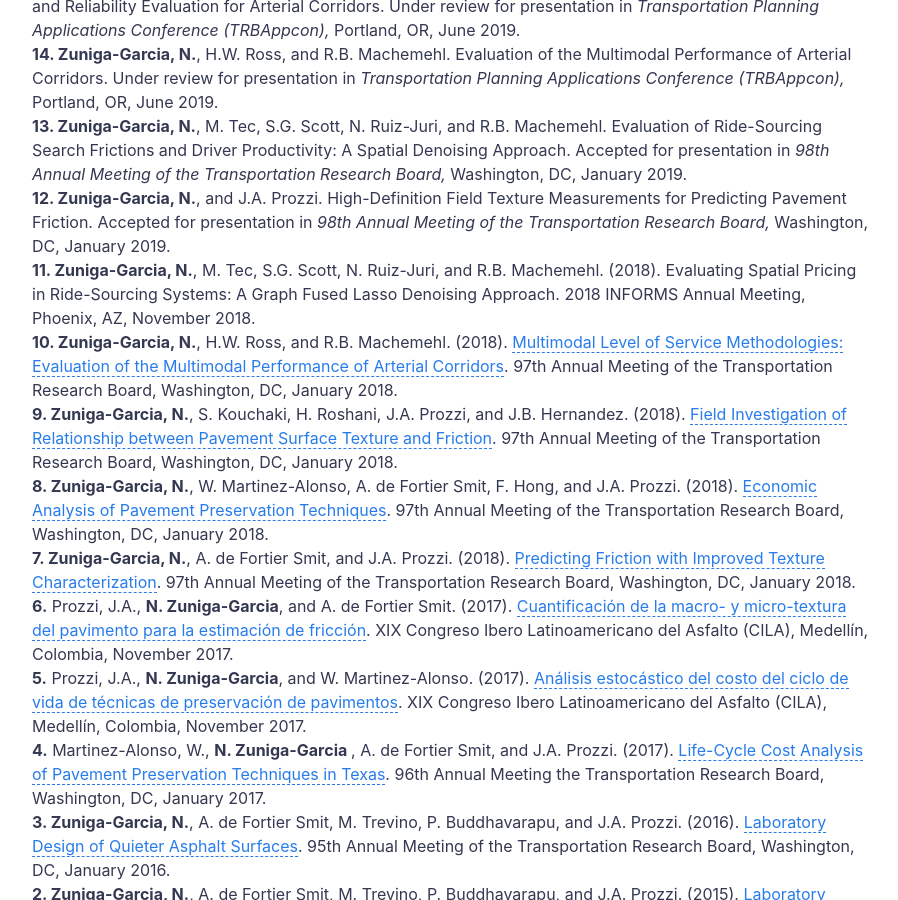
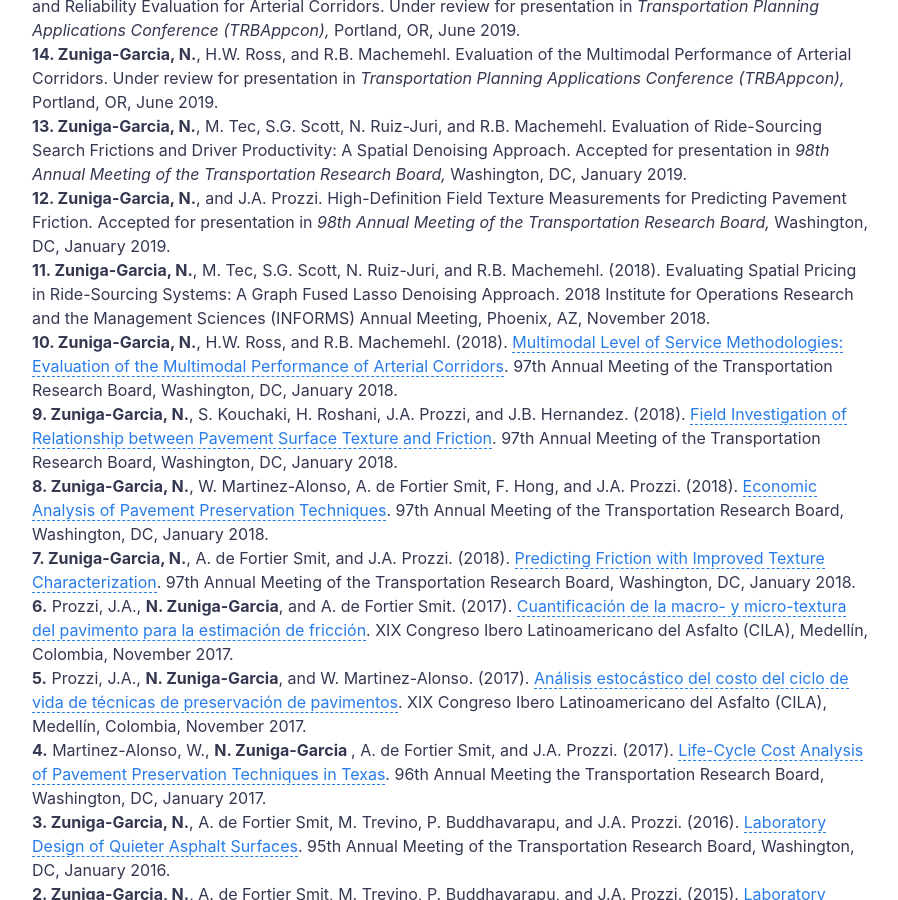
Before and after one commit to nzunigag/nzunigag.github.io, a Jekyll site: the page built from research.md, in a window 1280 px wide and 900 px high, scrolled down 864 px. Shown: the whole window, without its empty margins (188-1086 px from the left). Built offline with Jekyll 4.4.1, drawn with Linux system fonts in a browser that asks for light colours.

Commit message:
Update research.md

```diff
--- a/research.md
+++ b/research.md
@@ -31,7 +31,7 @@ ___
 <br>
 <b>12. Zuniga-Garcia, N.</b>, and J.A. Prozzi. High-Definition Field Texture Measurements for Predicting Pavement Friction. Accepted for presentation in <i> 98th Annual Meeting of the Transportation Research Board,</i> Washington, DC, January 2019.
 <br>
-<b>11. Zuniga-Garcia, N.</b>, M. Tec, S.G. Scott, N. Ruiz-Juri, and R.B. Machemehl. (2018). Evaluating Spatial Pricing in Ride-Sourcing Systems: A Graph Fused Lasso Denoising Approach. 2018 INFORMS Annual Meeting, Phoenix, AZ, November 2018.
+<b>11. Zuniga-Garcia, N.</b>, M. Tec, S.G. Scott, N. Ruiz-Juri, and R.B. Machemehl. (2018). Evaluating Spatial Pricing in Ride-Sourcing Systems: A Graph Fused Lasso Denoising Approach. 2018 Institute for Operations Research and the Management Sciences (INFORMS) Annual Meeting, Phoenix, AZ, November 2018.
 <br>
 <b>10. Zuniga-Garcia, N.</b>, H.W. Ross, and R.B. Machemehl. (2018). [Multimodal Level of Service Methodologies: Evaluation of the Multimodal Performance of Arterial Corridors](../research/pres/2018_MMLOS.pdf). 97th Annual Meeting of the Transportation Research Board, Washington, DC, January 2018.
 <br>
```
